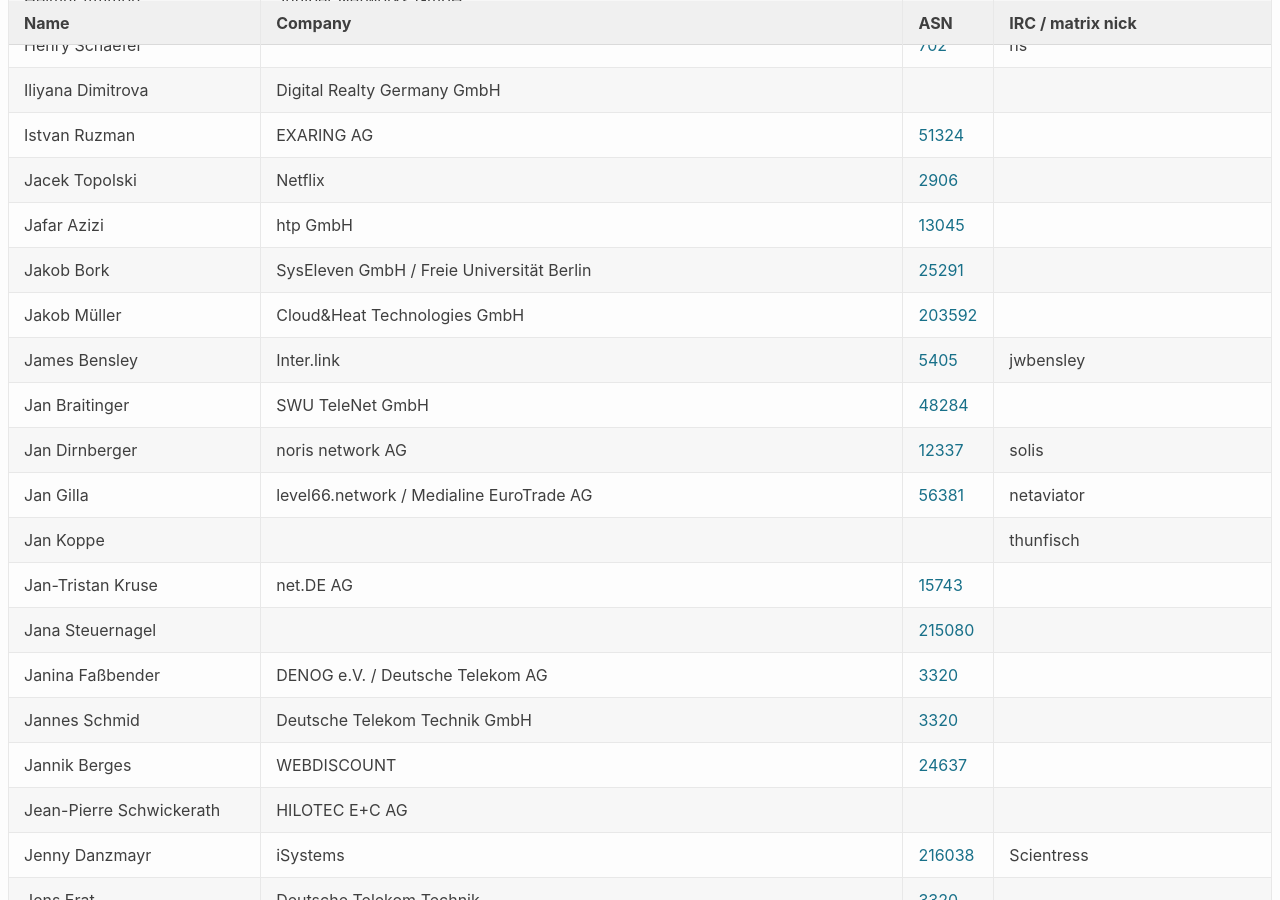
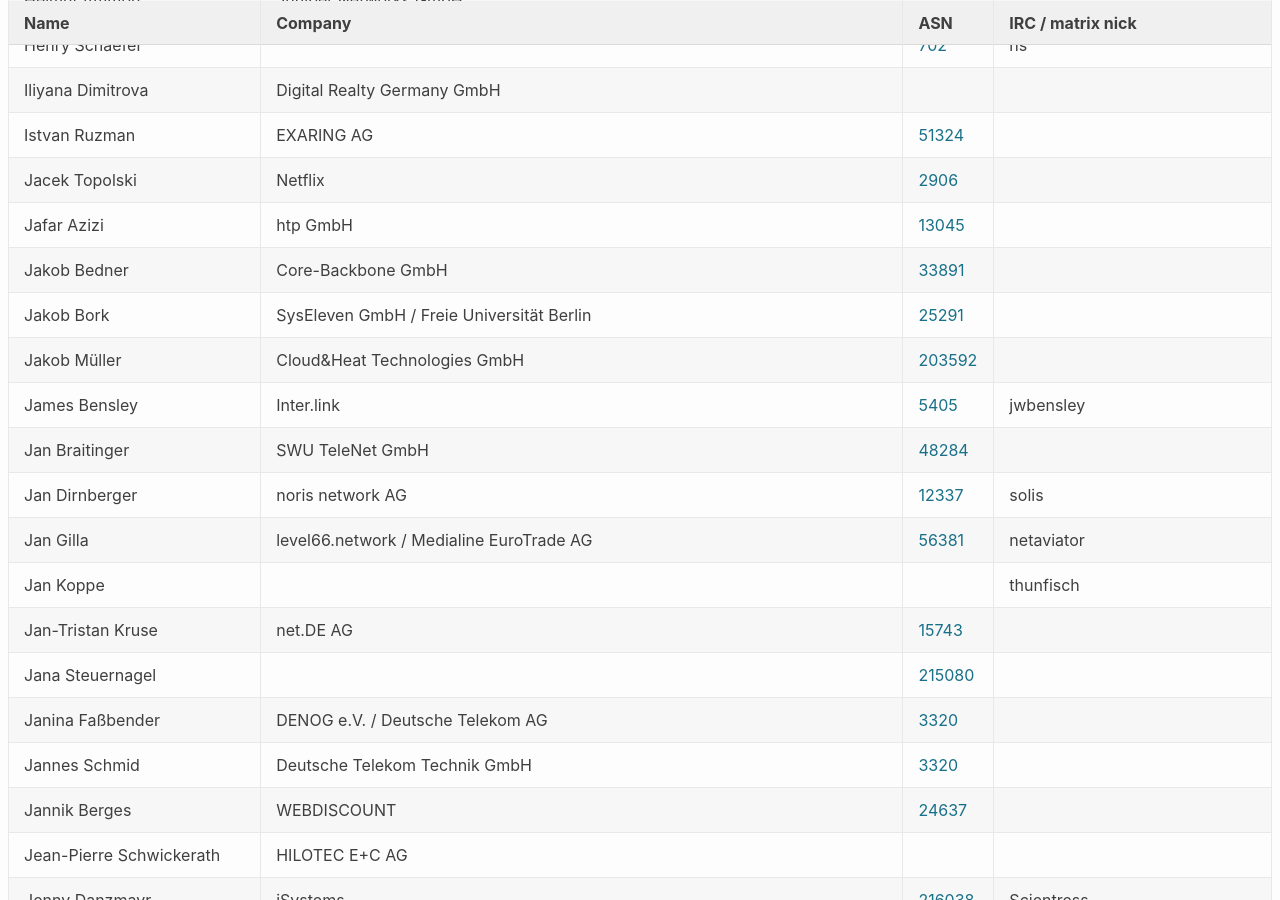
Before and after one commit to denog/pretix-attendeelist, a Jekyll site: the page built from denog17/index.markdown, in a window 1280 px wide and 900 px high, scrolled down 4474 px. Built offline with Jekyll 4.4.1, drawn with Linux system fonts in a browser that asks for light colours.

Commit message:
Latest data: Tue Aug  5 11:10:56 UTC 2025

```diff
--- a/_data/attendees_denog17_onsite.json
+++ b/_data/attendees_denog17_onsite.json
@@ -606,6 +606,12 @@
     "asn": "13045"
   },
   {
+    "name": "Jakob Bedner",
+    "company": "Core-Backbone GmbH",
+    "irc": null,
+    "asn": "33891"
+  },
+  {
     "name": "Jakob Bork",
     "company": "SysEleven GmbH / Freie Universität Berlin",
     "irc": null,
```
